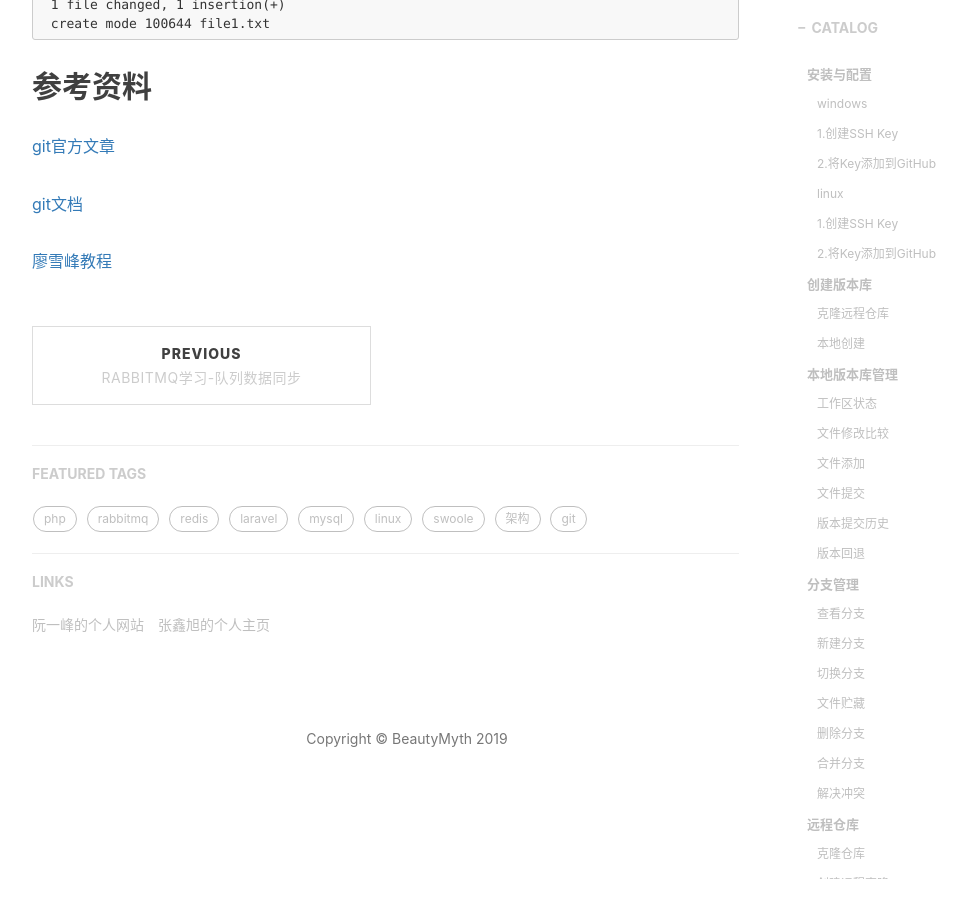
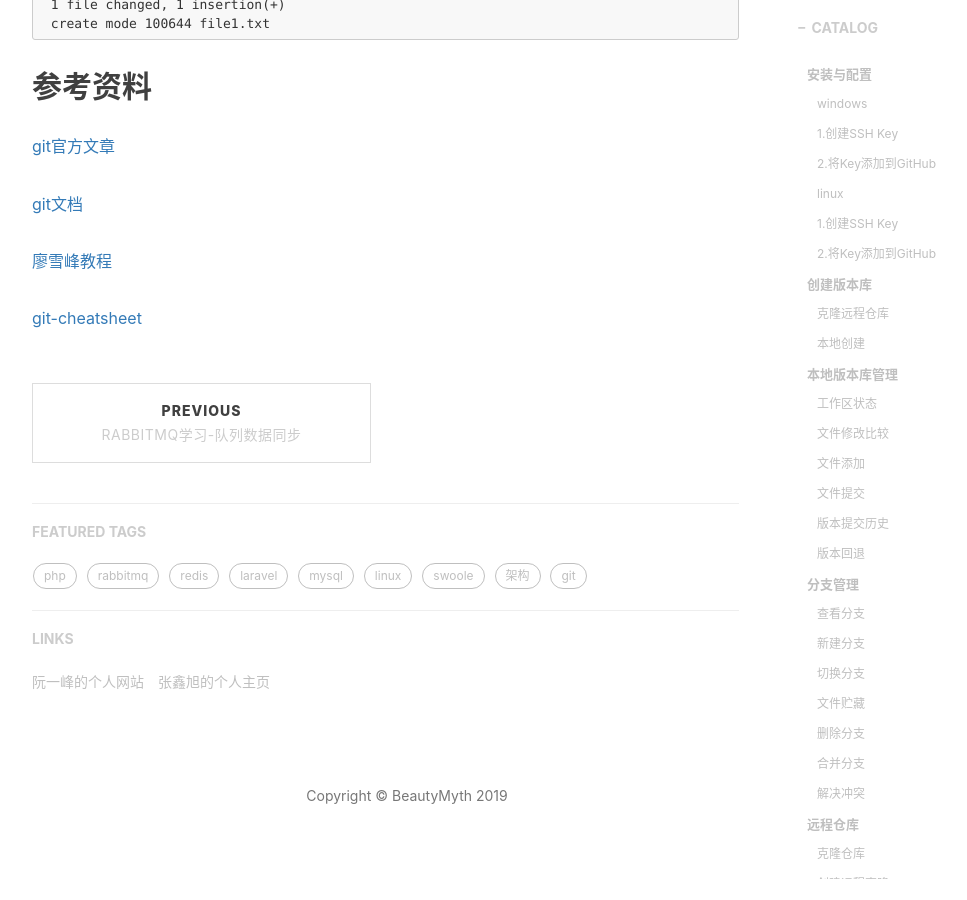
Before and after one commit to xuanxuan2016/xuanxuan2016.github.io, a Jekyll site: the page built from _posts/2019-04-05-git-study-introduction.md, in a window 1280 px wide and 900 px high, scrolled down 11979 px. Shown: the whole window, without its empty margins (233-1200 px from the left). Built offline with Jekyll 4.4.1, drawn with Linux system fonts in a browser that asks for light colours; nearby versions of some CDN libraries; comment, search, counter and statistics services are not loaded.

Commit message:
Update 2019-04-05-git-study-introduction.md

```diff
--- a/_posts/2019-04-05-git-study-introduction.md
+++ b/_posts/2019-04-05-git-study-introduction.md
@@ -622,3 +622,5 @@ Fast-forward
 [git文档](https://git-scm.com/docs)
 
 [廖雪峰教程](https://www.liaoxuefeng.com/wiki/0013739516305929606dd18361248578c67b8067c8c017b000)
+
+[git-cheatsheet](https://github.com/xuanxuan2016/xuanxuan2016.github.io/blob/master/img/2019-04-05-git-study-introduction/git-cheatsheet.pdf)
```
